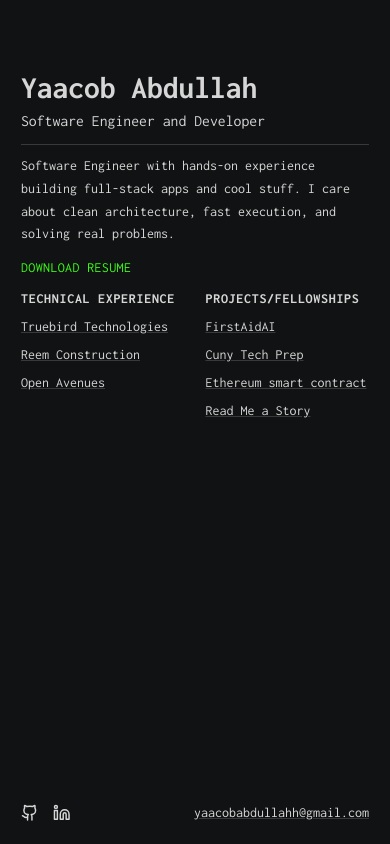
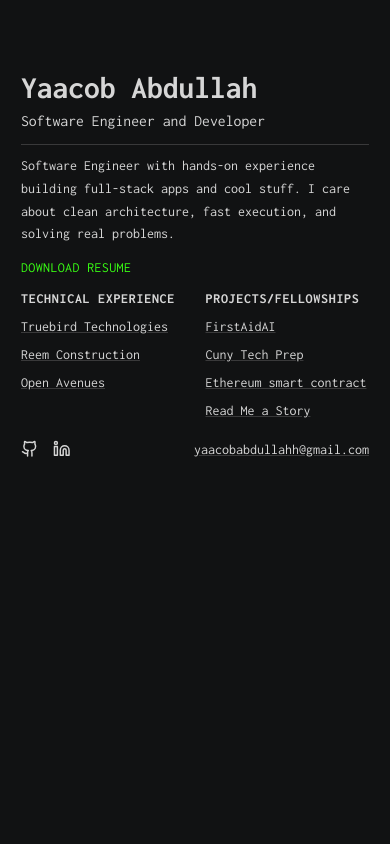
Before and after one commit to Veryno/Portfolio, a React (Vite) app: page / in a window 390 px wide. Built offline with nearby package versions, Linux system fonts and the light colour scheme.

Commit message:
Enhance mobile layout, and improve ProfileCard styles

```diff
--- a/src/App.tsx
+++ b/src/App.tsx
@@ -2,7 +2,7 @@ import { ProfileCard } from "./components/ProfileCard";
 
 export default function App() {
   return (
-    <div className="min-h-screen flex items-center justify-center md:p-8" style={{ backgroundColor: '#111213' }}>
+    <div className="min-h-screen flex items-center justify-center mobile-items-start md:p-8" style={{ backgroundColor: '#111213' }}>
       <ProfileCard />
     </div>
   );
--- a/src/components/ProfileCard.tsx
+++ b/src/components/ProfileCard.tsx
@@ -3,8 +3,8 @@ import React from 'react';
 
 export function ProfileCard() {
   return (
-    <div className="glass-card w-screen h-screen md:w-[650px] md:h-[650px] pt-[70px] px-6 pb-6 md:p-10 relative z-10">
-      <div className="flex flex-col gap-3 md:gap-6 h-full overflow-y-auto">
+    <div className="glass-card w-screen md:w-[650px] md:h-[650px] pt-[70px] px-6 pb-6 md:p-10 relative z-10">
+      <div className="flex flex-col gap-3 md:gap-6 md:h-full md:overflow-y-auto">
         {/* Header Section */}
         <div className="flex flex-col gap-1 md:gap-2 flex-shrink-0">
           <h1 className="text-4xl md:text-7xl" style={{ color: '#d6d6d6' }}>Yaacob Abdullah</h1>
@@ -29,7 +29,7 @@ export function ProfileCard() {
         </a>
 
         {/* Two Column Section */}
-        <div className="flex gap-6 md:gap-10 flex-1 min-h-0">
+        <div className="flex gap-6 md:gap-10 md:flex-1 min-h-0">
           {/* Technical Experience */}
           <div className="flex-1 flex flex-col gap-2 md:gap-4">
             <h3 className="text-base md:text-xl tracking-wider" style={{ color: '#d6d6d6' }}>TECHNICAL EXPERIENCE</h3>
--- a/src/index.css
+++ b/src/index.css
@@ -495,6 +495,12 @@
     }
   }
 
+  @media (width < 48rem) {
+    .mobile-items-start {
+      align-items: flex-start;
+    }
+  }
+
   @media (width >= 48rem) {
     .md\:h-6 {
       height: calc(var(--spacing) * 6);
--- a/src/main.tsx
+++ b/src/main.tsx
@@ -2,5 +2,7 @@
   import { createRoot } from "react-dom/client";
   import App from "./App.tsx";
   import "./index.css";
+  import React from "react";
+
 
   createRoot(document.getElementById("root")!).render(<App />);
--- a/vite.config.ts
+++ b/vite.config.ts
@@ -55,6 +55,7 @@
     },
     server: {
       port: 3000,
+      host: true,
       open: true,
     },
   });
```
